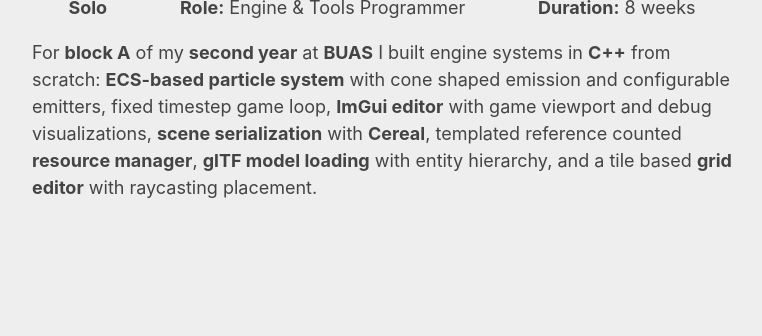
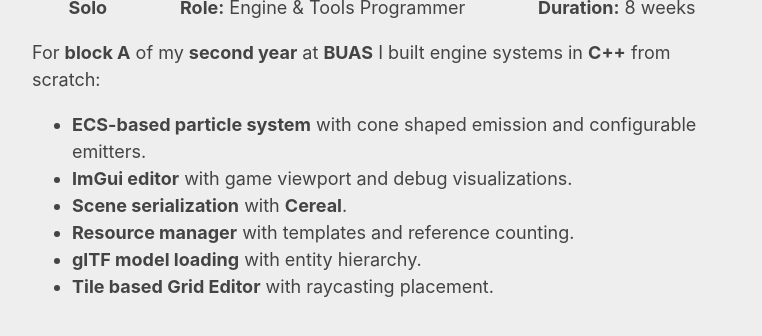
Before and after one commit to bakjedev/bakjedev.github.io, a Jekyll site: the page built from _projects/bee.md, in a window 1280 px wide, cut to the strip 465-801 px from the top of the page. Shown: the whole strip, without its empty margins (258-1020 px from the left). Built offline with Jekyll 4.4.1, drawn with Linux system fonts in a browser that asks for light colours.

Commit message:
Change bee desc to bullet list

```diff
--- a/_projects/bee.md
+++ b/_projects/bee.md
@@ -14,6 +14,13 @@ priority: 5
 
 <div class="project-details" markdown="1">
 
-For **block A** of my **second year** at **BUAS** I built engine systems in **C++** from scratch: **ECS-based particle system** with cone shaped emission and configurable emitters, fixed timestep game loop, **ImGui editor** with game viewport and debug visualizations, **scene serialization** with **Cereal**, templated reference counted **resource manager**, **glTF model loading** with entity hierarchy, and a tile based **grid editor** with raycasting placement.
+For **block A** of my **second year** at **BUAS** I built engine systems in **C++** from scratch:
+
+- **ECS-based particle system** with cone shaped emission and configurable emitters.
+- **ImGui editor** with game viewport and debug visualizations.
+- **Scene serialization** with **Cereal**.
+- **Resource manager** with templates and reference counting.
+- **glTF model loading** with entity hierarchy.
+- **Tile based Grid Editor** with raycasting placement.
 
 </div>
```
